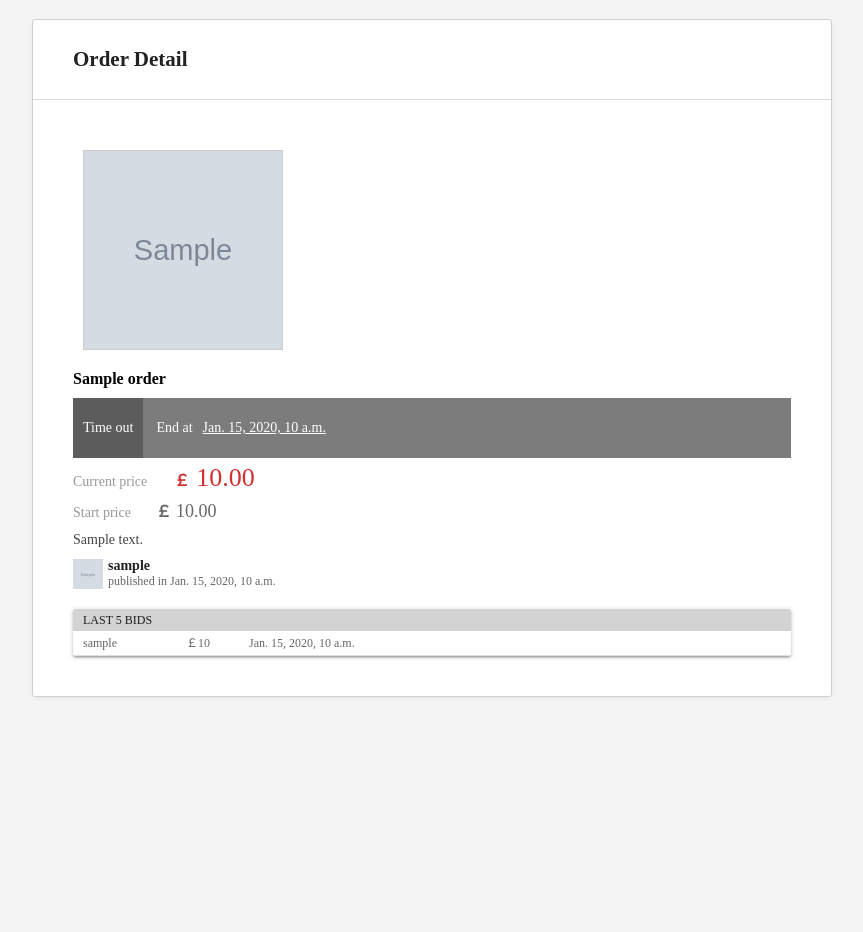
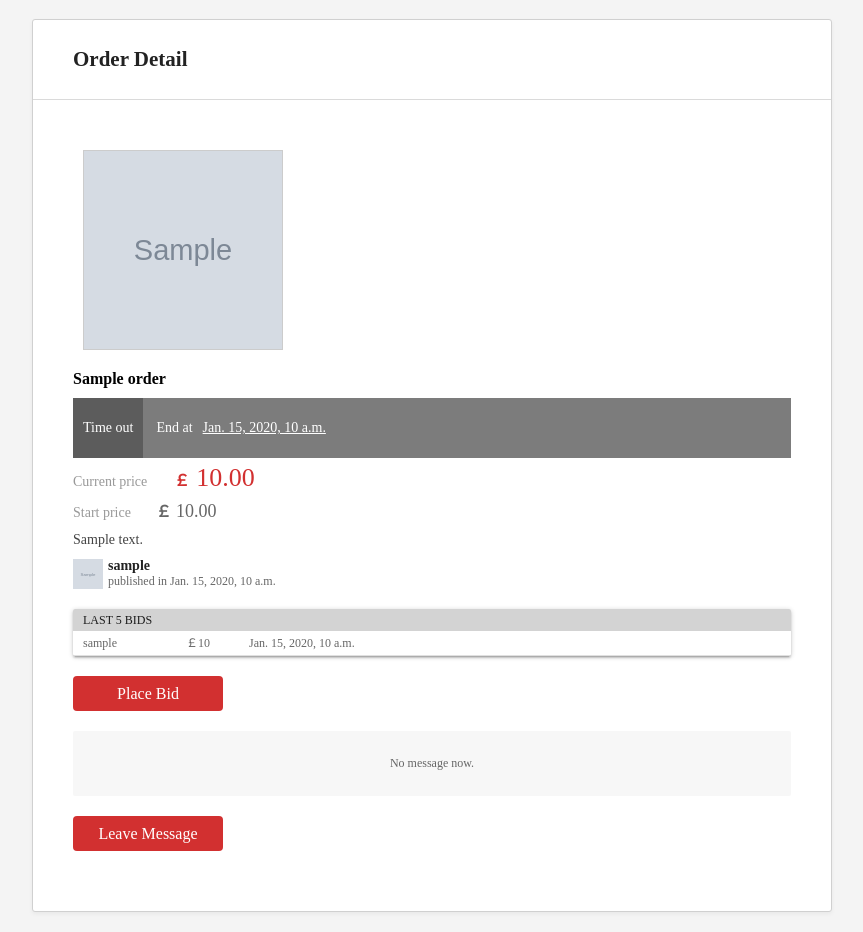
Before and after one commit to Chika99/gla-it-project, a Django app: template templates/app/order_detail.html in a window 1280 px wide. Shown: the part 51-983 px from the top of the page, without its empty margins (208-1071 px from the left). Run offline with Django 4.2, Linux system fonts and the light colour scheme; the template is opened without the code that fills it: most values are stand-ins (such as "Sample title", 1, 10 or a date in 2020); grey boxes marked "Sample" are stand-in pictures.

Commit message:
finish order detail page

```diff
--- a/static/css/index.css
+++ b/static/css/index.css
@@ -16,7 +16,7 @@
   font-size: 18px;
   margin: 5px 0 5px;
   padding-left: 8px;
-  width: calc(100% - 100px);
+  width: calc(100% - 130px);
   max-width: 520px;
   height: 36px;
   color: #222;
@@ -41,7 +41,7 @@
 .search_btn {
   background: var(--bg-color);
   height: 35px;
-  width: 70px;
+  width: 100px;
   outline: none;
   border-radius: 5px;
   border: none;
--- a/static/css/order_detail.css
+++ b/static/css/order_detail.css
@@ -234,6 +234,17 @@
   border-bottom: 1px solid rgba(0, 0, 0, 0.12);
 }
 
+.message_record {
+  height: auto;
+  line-height: 25px;
+  padding-left: 10px;
+  width: 100%;
+  color: #666;
+  font-size: 12px;
+  border-bottom: 1px solid rgba(0, 0, 0, 0.12);
+  vertical-align: top;
+}
+
 .bid_username {
   width: 100px;
   margin-right: 20x;
@@ -263,6 +274,82 @@
   text-overflow: ellipsis;
 }
 
+.bid_btn {
+  background: var(--text-red);
+  height: 35px;
+  width: 150px;
+  border-radius: 4px;
+  border: none;
+  color: white;
+  padding: 10px;
+  cursor: pointer;
+  display: flex;
+  justify-content: center;
+  align-items: center;
+  font-size: 16px;
+  margin: 20px 0;
+  text-decoration: none;
+}
+.message_avatar{
+  display: inline-block;
+  width: 30px;
+  height: 30px;
+  border-radius: 50%;
+  overflow: hidden;
+  margin: 10px 0;
+  vertical-align: top;
+}
+
+.comment_right{
+  width: calc(100% - 40px);
+  height: auto;
+  display: inline-block;
+  vertical-align: top;
+}
+.comment_username{
+  color:#61666d;
+  font-size: 14px;
+  width: 100%;
+  white-space: nowrap;
+  overflow: hidden;
+  text-overflow: ellipsis;
+}
+
+.message_content{
+  color:black;
+  font-size: 16px;
+  width: 100%;
+  white-space: normal;
+  word-break: break-all;
+  text-overflow: ellipsis;
+  display: -webkit-box; /*box flex*/
+  -webkit-line-clamp: 3; /*3 lines*/
+  -webkit-box-orient: vertical; /*vertical */
+  text-overflow: -o-ellipsis-lastline;
+  height: auto;
+}
+
+.reply_span{
+  color:var(--text-red);
+  font-size: 14px;
+}
+
+.time_and_reply{
+  line-height: 16px;
+}
+
+.message_time{
+  color: #9499a0;
+  font-size: 14px;
+}
+
+.message_reply_btn{
+  color: #9499a0;
+  font-size: 14px;
+  text-decoration: underline;
+  margin-left: 10px;
+}
+
 @media only screen and (max-width: 400px) {
   .order_detail_inner {
     margin: 0;
--- a/templates/app/order_detail.html
+++ b/templates/app/order_detail.html
@@ -70,7 +70,8 @@
             <div class="bid_out">
                 <div class="bit_title">LAST 5 BIDS</div>
                 {% for bid in order.bids %}
-                {% if forloop.counter <= 5 %} <div class="bid_record">
+                {% if forloop.counter <= 5 %}
+                <div class="bid_record">
                         <div class="bid_username">{{ bid.user.username }}</div>
                         <div class="bid_money">￡{{ bid.price }}</div>
                         <div class="bid_time">{{ bid.time }}</div>
@@ -79,35 +80,45 @@
                 {% endfor %}
             </div>
             {% endif %}
+            <a href="{% url 'app:add-bid' order.id %}" class="bid_btn">Place Bid</a>
+            {% if order.messages|length == 0 %}
+            <div class="no_bit_title">No message now.</div>
+            {% else %}
+            <div class="bid_out">
+                <div class="bit_title">Messages</div>
+                {% for message in order.messages %}
+                <div class="message_record">
+                    <div class="message_avatar">
+                        {% if bid.user.avatar %}
+                        <img src="{{ message.user.avatar }}" alt="message_user_avatar" class="avatar_pic">
+                        {% else %}
+                        <img src="{% static 'image/avatar_default.svg' %}" alt="user_default_avatar" class="avatar_pic">
+                        {% endif %}
+                    </div>
+                    <div class="comment_right">
+                        <div class="message_username">{{ message.user.username }}</div>
+                        <div class="message_content">
+                            {% if message.reply_id != null %}
+                            <span class="reply_span">Reply to {{ message.reply_id }}:</span>
+                            <!-- todo -->
+                            {% endif %}
+                            {{ message.content }}
+                        </div>
+                        <div class="time_and_reply">
+                            <span class="message_time">{{ message.time }}</span>
+                            <a class="message_reply_btn" href="{% url 'app:reply-message' order.id message.id %}">Reply this</a>
+                        </div>
+                    </div>
+                </div>
+                {% endfor %}
+            </div>
+            {% endif %}
+            <a href="{% url 'app:add-message' order.id %}" class="bid_btn">Leave Message</a>
         </div>
     </div>
 </div>
 
-<h2>Message</h2>
-{% if order.messages %}
-{% for m in order.messages %}
-id: {{ m.id }}
-<br>
-user: {{ m.user.username }}
-<br>
-content: {{ m.content }}
-<br>
-time: {{ m.time }}
-<br>
-reply: {{ m.reply_id }}
-<!-- {% if m.reply_id %}
-    order.messages
-    {% endif %} -->
-<!-- todo -->
-<br>
-<a href="{% url 'app:reply-message' order.id m.id %}">reply this</a>
-<hr>
-{% endfor %}
-{% else %}
-No messages
-{% endif %}
-
-<h2>Comments</h2>
+<!-- <h2>Comments</h2>
 {% if order.comments %}
 {% for comment in order.comments %}
 id: {{ comment.id }}
@@ -124,13 +135,10 @@ rate: {{ comment.rate }}
 {% else %}
 No comments
 {% endif %}
-<br>
-<a href="{% url 'app:add-bid' order.id %}">add bid</a>
-<br>
 <a href="{% url 'app:add-message' order.id %}">leave message</a>
 {% if order.status == 'F' %}
 {% if user.id == order.seller.id or user.id == order.buyer.id %}
 <a href="{% url 'app:add-comment' order.id %}">add comment</a>
 {% endif %}
 {% endif %}
-{% endblock %}
+{% endblock %} -->
```
Lines whose indentation alone changed are shown as unchanged.
